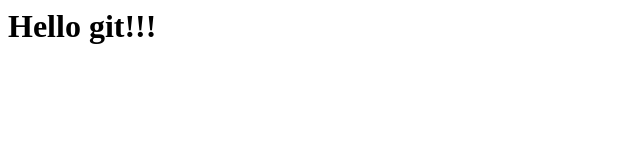
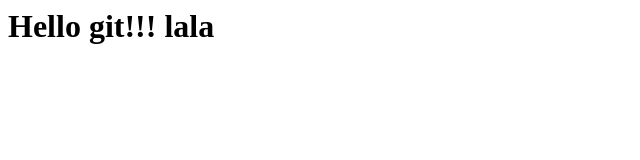
Before and after one commit to vt789/1, a plain HTML site: page index.html in a window 1280 px wide. Shown: the whole page, without its empty margins (0-640 px from the left). Drawn offline with Linux system fonts and the light colour scheme.

Commit message:
wrong commit

```diff
--- a/index.html
+++ b/index.html
@@ -1 +1 @@
-<h1>Hello git!!!</h1>
+<h1>Hello git!!! lala</h1>
```
